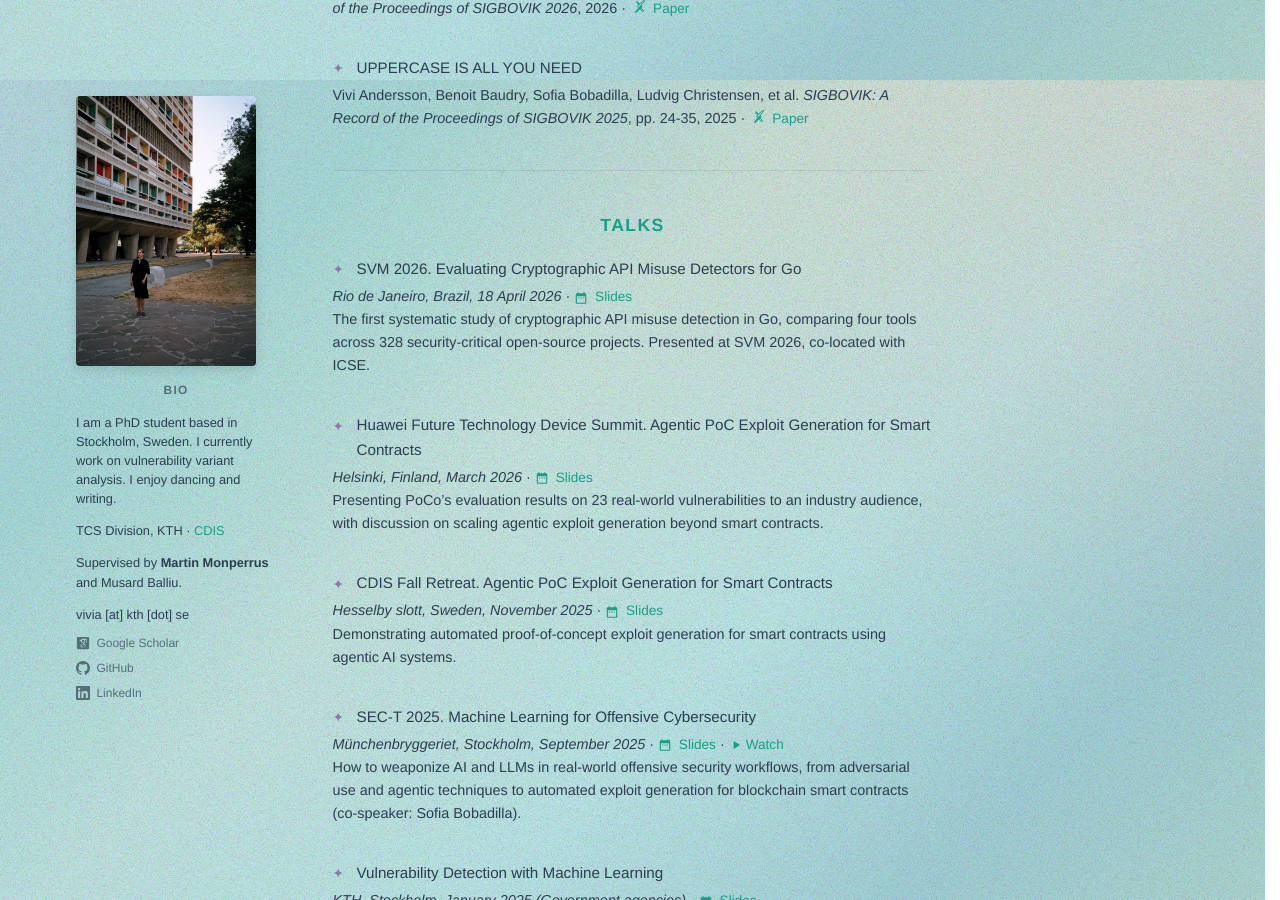
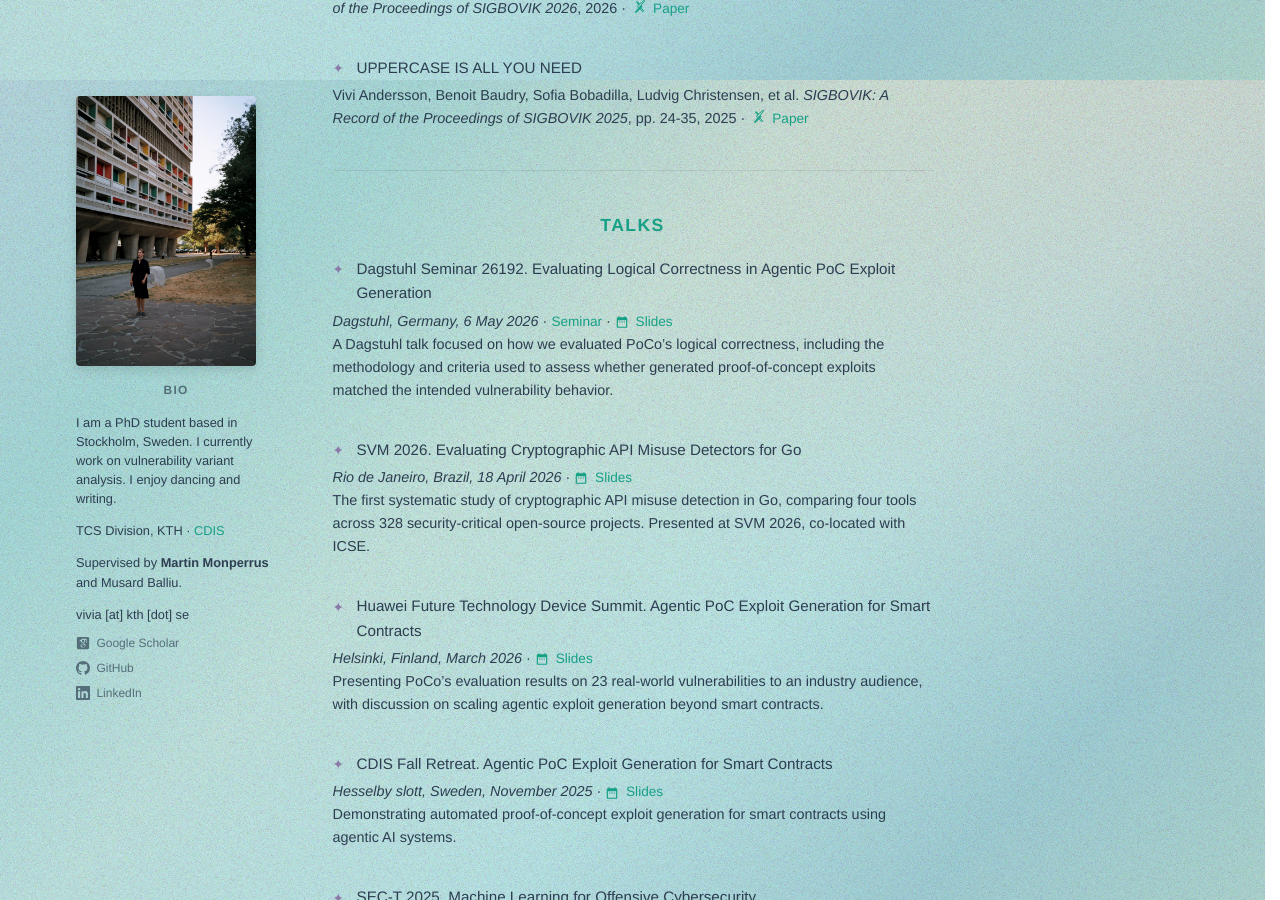
Before and after one commit to vivi365/vivi365.github.io, a Jekyll site: the page built from index.markdown, in a window 1280 px wide and 900 px high, scrolled down 820 px. Built offline with Jekyll 4.4.1, drawn with Linux system fonts in a browser that asks for light colours; some web fonts are replaced.

Commit message:
Add Dagstuhl 26192 talk and slides

```diff
--- a/index.markdown
+++ b/index.markdown
@@ -39,6 +39,10 @@ Vivi Andersson, Benoit Baudry, Sofia Bobadilla, Ludvig Christensen, et al.
 <section id="talks" markdown="1">
 
 ## Talks
+
+**Dagstuhl Seminar 26192. Evaluating Logical Correctness in Agentic PoC Exploit Generation**
+*Dagstuhl, Germany, 6 May 2026* · <a href="https://www.dagstuhl.de/26192" target="_blank" rel="noopener" class="slides-link">Seminar</a> · <a href="/assets/talks/2026-05-06-dagstuhl-poco-logical-correctness.pdf" target="_blank" class="slides-link"><svg viewBox="0 0 24 24" fill="currentColor" xmlns="http://www.w3.org/2000/svg"><path d="M9 11H7v2h2v-2zm4 0h-2v2h2v-2zm4 0h-2v2h2v-2zm2-7h-1V2h-2v2H8V2H6v2H5c-1.11 0-1.99.9-1.99 2L3 20c0 1.1.89 2 2 2h14c1.1 0 2-.9 2-2V6c0-1.1-.9-2-2-2zm0 16H5V9h14v11z"/></svg> Slides</a>
+<br>A Dagstuhl talk focused on how we evaluated PoCo's logical correctness, including the methodology and criteria used to assess whether generated proof-of-concept exploits matched the intended vulnerability behavior.
 
 **SVM 2026. Evaluating Cryptographic API Misuse Detectors for Go**
 *Rio de Janeiro, Brazil, 18 April 2026* · <a href="/assets/talks/2026_04_18_SVM26_go_crypto_misuse.pdf" target="_blank" class="slides-link"><svg viewBox="0 0 24 24" fill="currentColor" xmlns="http://www.w3.org/2000/svg"><path d="M9 11H7v2h2v-2zm4 0h-2v2h2v-2zm4 0h-2v2h2v-2zm2-7h-1V2h-2v2H8V2H6v2H5c-1.11 0-1.99.9-1.99 2L3 20c0 1.1.89 2 2 2h14c1.1 0 2-.9 2-2V6c0-1.1-.9-2-2-2zm0 16H5V9h14v11z"/></svg> Slides</a>
```
Also changed, not shown: 1 other file.
